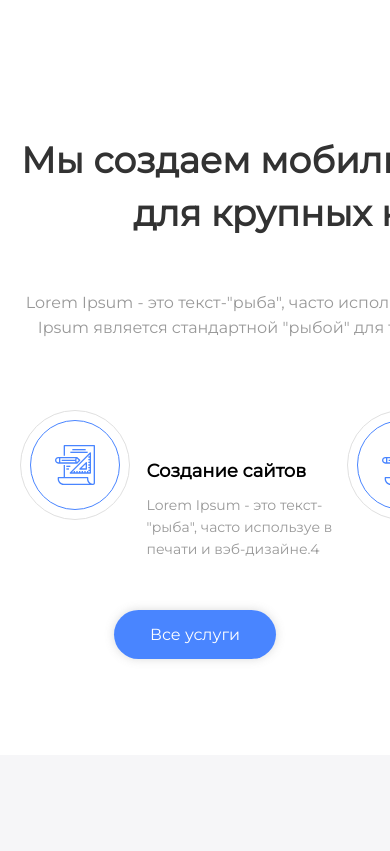
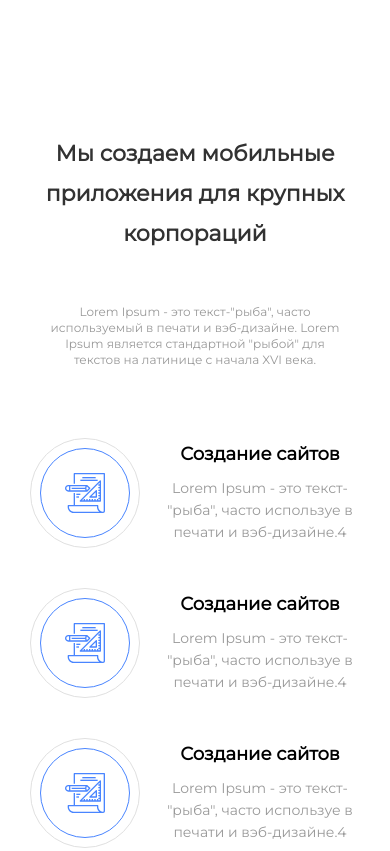
Before and after one commit to DinAlla/company-card.github.io, a plain HTML site: page index.html in a window 390 px wide. Shown: the part 820-1671 px from the top of the page. Drawn offline with Linux system fonts and the light colour scheme; grey boxes are pictures that could not be loaded.

Commit message:
Added media for SERVICES block

```diff
--- a/styles.css
+++ b/styles.css
@@ -641,7 +641,72 @@ footer {
     }
 }
 
+@media all and (max-width: 1100px) {
+    /* SERVICES */
+
+    .site-creation {
+        flex-direction: column;
+        align-items: center;
+        justify-content: center;
+        width: auto;
+        height: auto;
+    }
+
+    .site-creation svg {
+        margin-bottom: 20px;
+    }
+
+    .site-creation-content {
+        text-align: center;
+        margin: auto;
+    }
+
+}
+
+@media all and (max-width: 800px) {
+    /* COMMON */
+    .title {
+        max-width: 450px;
+        font-size: 22px;
+        line-height: 40px;
+        margin-bottom: 30px;
+    }
+
+    .subtitle {
+        max-width: 500px;
+        font-size: 12px;
+        line-height: 16px;
+        margin-bottom: 40px;
+    }
+
+    /* SERVICES */
+    .services-body {
+        flex-direction: column;
+    }
+
+    .site-creation {
+        flex-direction: row;
+        align-items: center;
+        justify-content: center;
+        margin-bottom: 40px;
+    }
+
+    .site-creation svg {
+        margin: 0 20px 0 0;
+    }
+
+    .site-creation-content {
+        margin: 0;
+    }
+
+}
+
 @media all and (max-width: 600px) {
+    /* COMMON */
+    .title, .subtitle {
+        max-width: 300px;
+    }
+
     /* HOME */
 
     #home .container {
@@ -654,6 +719,10 @@ footer {
         font-size: 30px;
         line-height: 40px;
     }
+
+    /* SERVICES */
+
+
 }
 
 @media all and (max-width: 600px) {
```
